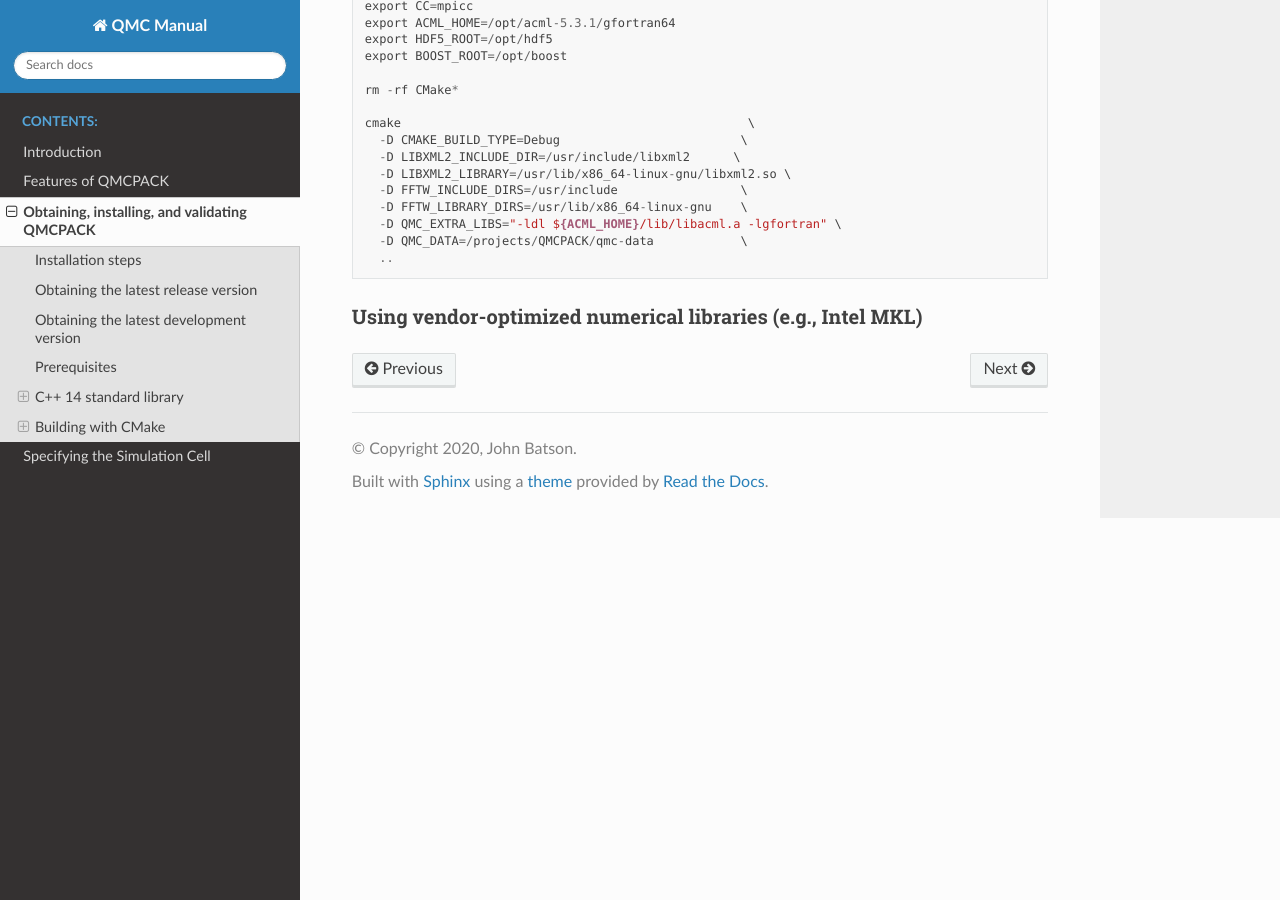
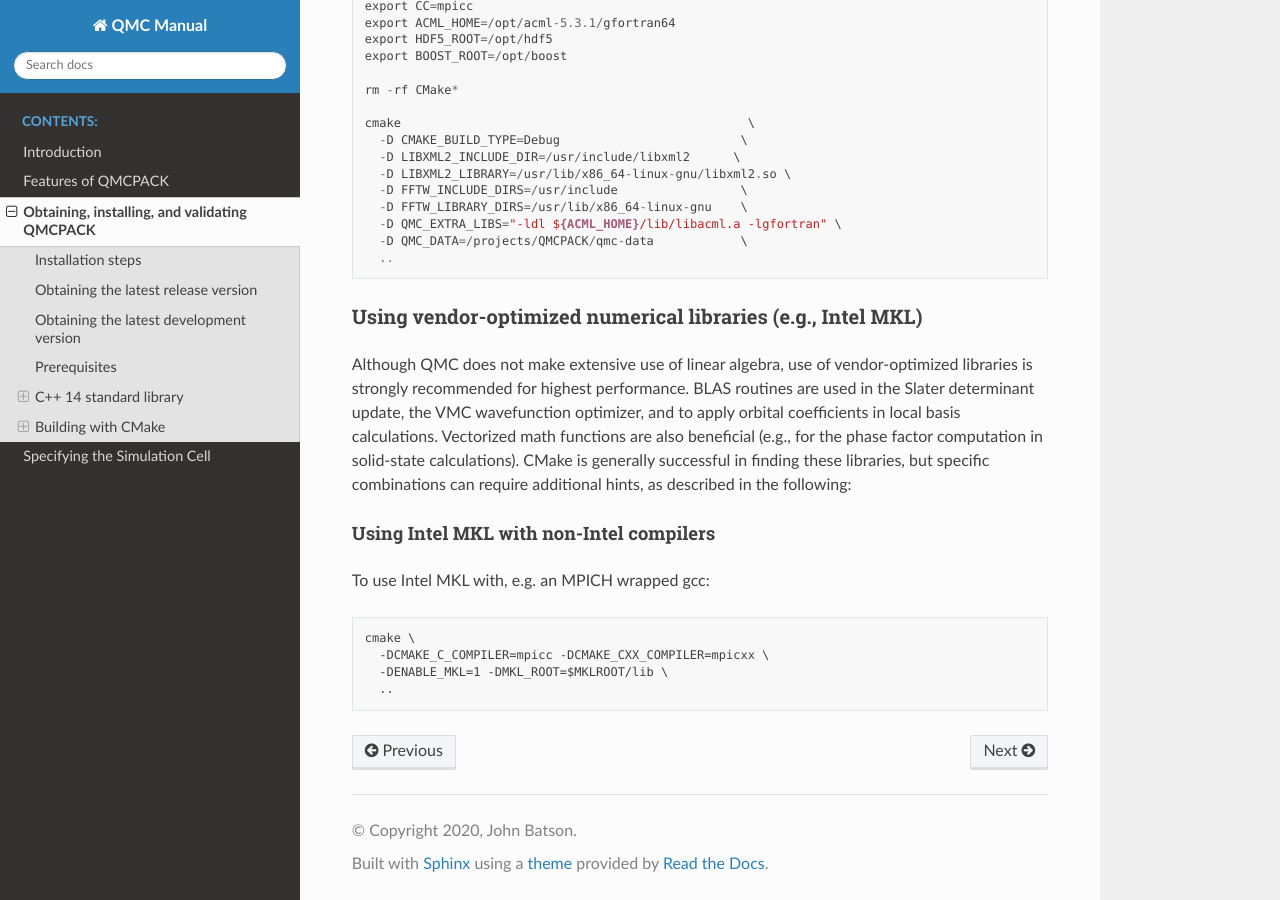
Before and after one commit to jbatson5/QMC-Manual, a Sphinx documentation site: the page built from docs/installation.rst, in a window 1280 px wide and 900 px high, scrolled down 9078 px. Built offline with Sphinx 7.4.7 and the Read the Docs theme 2.0.0, drawn with Linux system fonts in a browser that asks for light colours.

Commit message:
Adding install after troubleshoot

```diff
--- a/docs/installation.rst
+++ b/docs/installation.rst
@@ -540,3 +540,24 @@ than usually needed for comprehensiveness:
 
 Using vendor-optimized numerical libraries (e.g., Intel MKL)
 ~~~~~~~~~~~~~~~~~~~~~~~~~~~~~~~~~~~~~~~~~~~~~~~~~~~~~~~~~~~~
+
+Although QMC does not make extensive use of linear algebra, use of
+vendor-optimized libraries is strongly recommended for highest
+performance. BLAS routines are used in the Slater determinant update, the VMC wavefunction optimizer,
+and to apply orbital coefficients in local basis calculations. Vectorized
+math functions are also beneficial (e.g., for the phase factor
+computation in solid-state calculations). CMake is generally successful
+in finding these libraries, but specific combinations can require
+additional hints, as described in the following:
+
+Using Intel MKL with non-Intel compilers
+^^^^^^^^^^^^^^^^^^^^^^^^^^^^^^^^^^^^^^^^
+
+To use Intel MKL with, e.g. an MPICH wrapped gcc:
+
+::
+
+  cmake \
+    -DCMAKE_C_COMPILER=mpicc -DCMAKE_CXX_COMPILER=mpicxx \
+    -DENABLE_MKL=1 -DMKL_ROOT=$MKLROOT/lib \
+    ..
```
